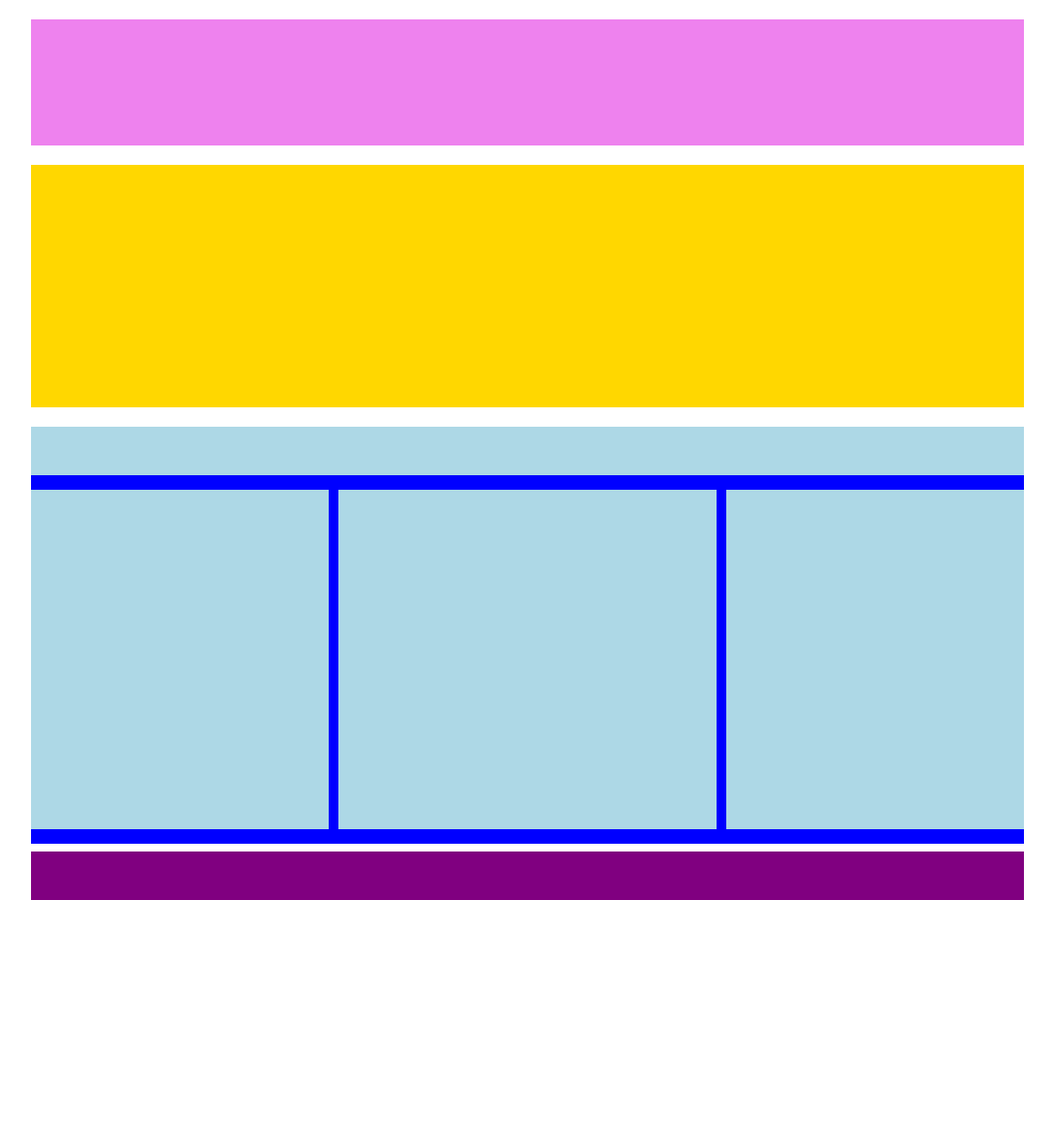
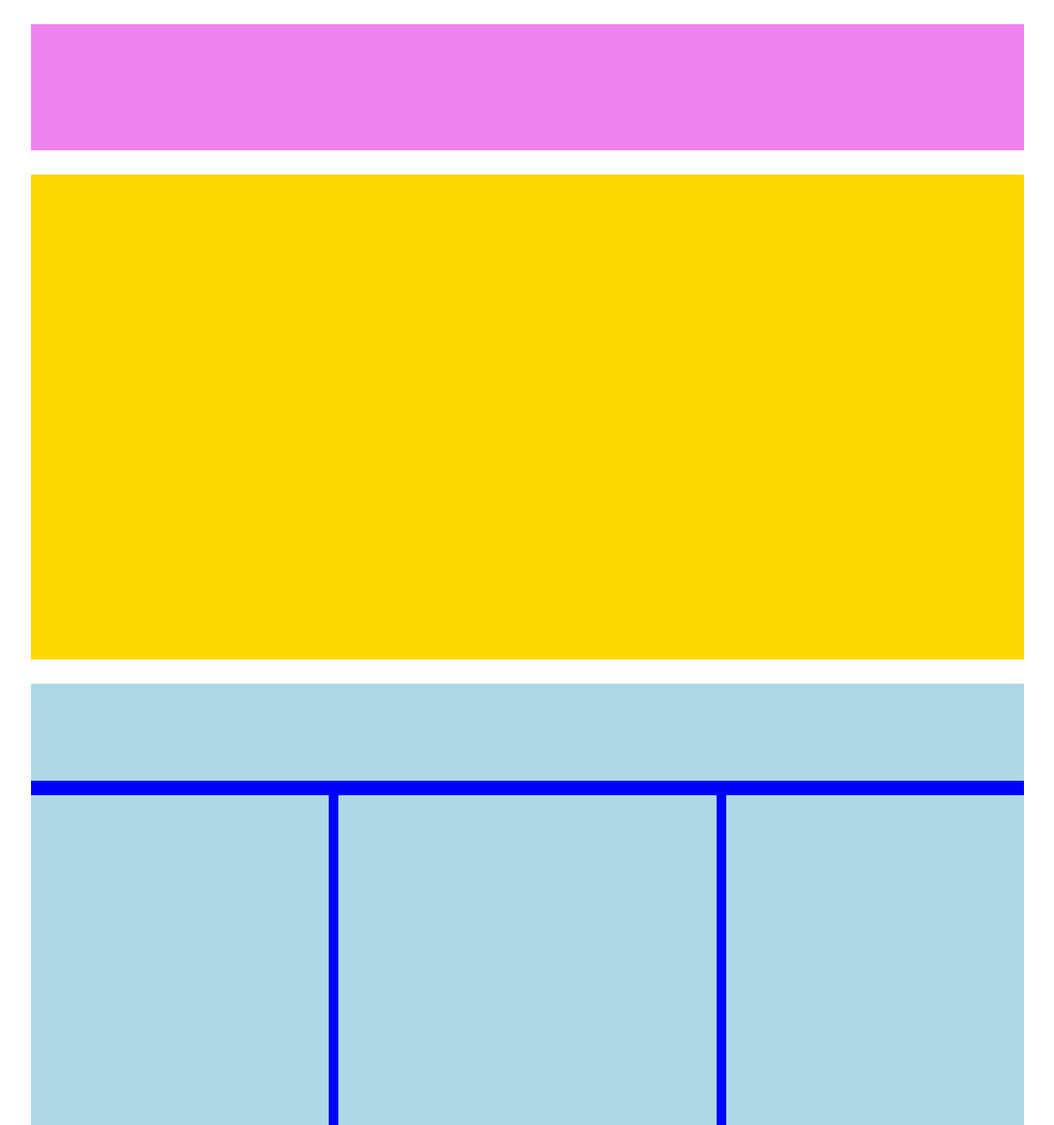
Before and after one commit to StefanoDeCapitani/htmlcss-struttura-wp, a plain HTML site: page index.html in a window 1280 px wide. Shown: the top 1160 px of the page at 97% size, without its empty margins (96-1183 px from the left). Before the commit the page ends 948 px from the top, so only its background shows below. Drawn offline with Linux system fonts and the light colour scheme.

Commit message:
Terminata stilizzazione pagina

```diff
--- a/css/style.css
+++ b/css/style.css
@@ -11,12 +11,12 @@
 
 .container.violet {
   height: 130px;
-    margin: 20px auto;
+  margin: 25px auto;
 }
 
 .container.yellow {
-    height: 250px;
-    margin-bottom: 20px;
+  height: 500px;
+  margin-bottom: 25px;
 }
 
 .container.blue {
@@ -24,7 +24,7 @@
 }
 
 .three_columns_header {
-    height: 50px;
+  height: 100px;
   margin-bottom: 15px;
 }
 
@@ -35,7 +35,7 @@
 }
 
 .column {
-    height: 350px;
+  height: 500px;
   float: left;
   width: 30%;
   margin-bottom: 15px;
@@ -47,7 +47,7 @@
 }
 
 .container.purple {
-    height: 50px;
+  height: 80px;
   margin-bottom: 20px;
 }
 
@@ -56,7 +56,7 @@
 }
 
 .yellow {
-    background:gold;
+  background: gold;
 }
 
 .blue {
```
Lines whose indentation alone changed are shown as unchanged.
